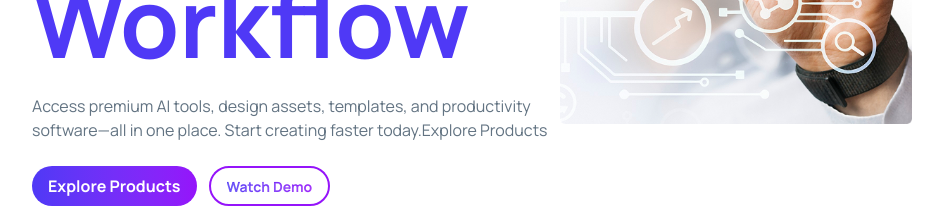
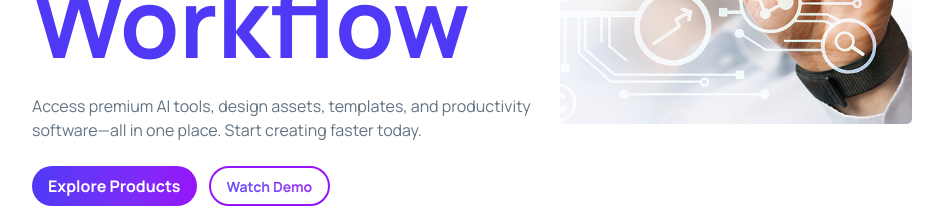
Before and after one commit to rudrobiswas-dev/assignment-6, a React (Vite) app: page / in a window 1280 px wide. Shown: the part 590-800 px from the top of the page, without its empty margins (168-1111 px from the left). Built offline with nearby package versions, Linux system fonts and the light colour scheme.

Commit message:
img are not working

```diff
--- a/src/components/Hero.jsx
+++ b/src/components/Hero.jsx
@@ -1,30 +1,50 @@
 import React from 'react';
+import banner from '../assets/banner.png';
 
-const hero = () => {
+const Hero = () => {
     return (
         <div>
             <div className="min-w-full px-50 pt-40 pb-10 bg-white shadow-sm">
                 <div className="flex justify-between items-center">
 
-                        <div className='w-3/5'>
-                            <div className='w-fit btn bg-[#e1e7ff] py-2 px-4 rounded-full shadow-none border-none '>
-                            <a className='font-bold bg-linear-to-r from-[#4f39f6] to-[#9514fa] inline-block text-transparent bg-clip-text '>  New: AI-Powered Tools Available</a>
-                            </div>
-                            <h1 className="text-8xl font-bold text-[#4f39f6] pt-5">Supercharge Your Digital Workflow</h1>
-                            <p className=" text-[#627382] py-6">Access premium AI tools, design assets, templates, and productivity <br /> software—all in one place. Start creating faster today.Explore Products</p>
-                            <div className='flex gap-3'>
-                                <button className='rounded-full bg-linear-to-r from-[#4f39f6] to-[#9514fa] hover:from-[#9514fa] hover:to-[#4f39f6] text-white font-bold py-2 px-4 transition-all duration-300'>Explore Products</button>
-                                <div className='w-fit btn bg-white py-2 px-4 rounded-full shadow-none border-2 border-[#9514fa]'>
-                                <a className='font-bold bg-linear-to-r from-[#4f39f6] to-[#9514fa] inline-block text-transparent bg-clip-text'>Watch Demo</a>
-                                </div>
+                    <div className='w-3/5'>
+                        <div className='w-fit btn bg-[#e1e7ff] py-2 px-4 rounded-full shadow-none border-none'>
+                            <a className='font-bold bg-linear-to-r from-[#4f39f6] to-[#9514fa] inline-block text-transparent bg-clip-text'>
+                                New: AI-Powered Tools Available
+                            </a>
+                        </div>
+
+                        <h1 className="text-8xl font-bold text-[#4f39f6] pt-5">
+                            Supercharge Your Digital Workflow
+                        </h1>
+
+                        <p className="text-[#627382] py-6">
+                            Access premium AI tools, design assets, templates, and productivity <br />
+                            software—all in one place. Start creating faster today.
+                        </p>
+
+                        <div className='flex gap-3'>
+                            <button className='rounded-full bg-linear-to-r from-[#4f39f6] to-[#9514fa] hover:from-[#9514fa] hover:to-[#4f39f6] text-white font-bold py-2 px-4 transition-all duration-300'>
+                                Explore Products
+                            </button>
+
+                            <div className='w-fit btn bg-white py-2 px-4 rounded-full shadow-none border-2 border-[#9514fa]'>
+                                <a className='font-bold bg-linear-to-r from-[#4f39f6] to-[#9514fa] inline-block text-transparent bg-clip-text'>
+                                    Watch Demo
+                                </a>
                             </div>
                         </div>
+                    </div>
 
-                        <div className=''><img className='w-125 ' src='../assets/banner.png' /></div>
+
+                    <div>
+                        <img className='w-125' src={banner} alt="banner" />
+                    </div>
+
                 </div>
             </div>
         </div>
     );
 };
 
-export default hero;
+export default Hero;
```
